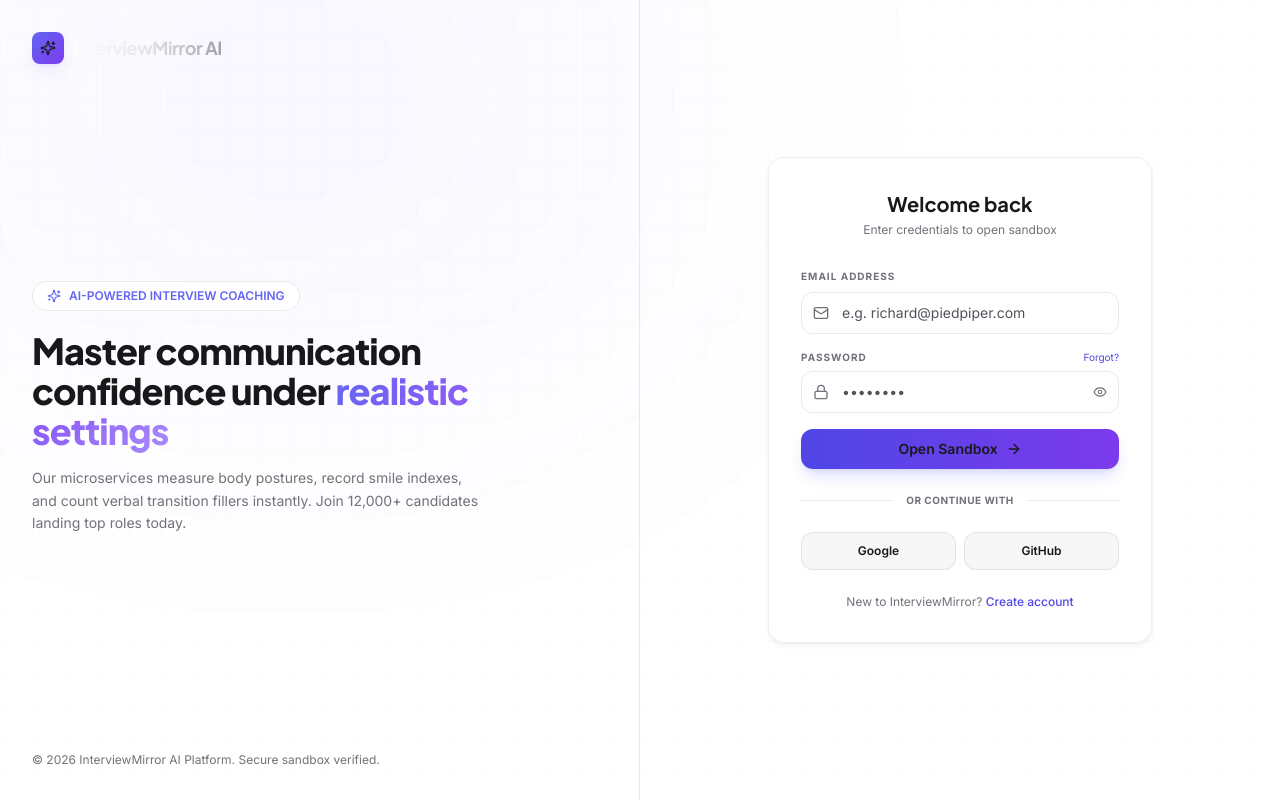
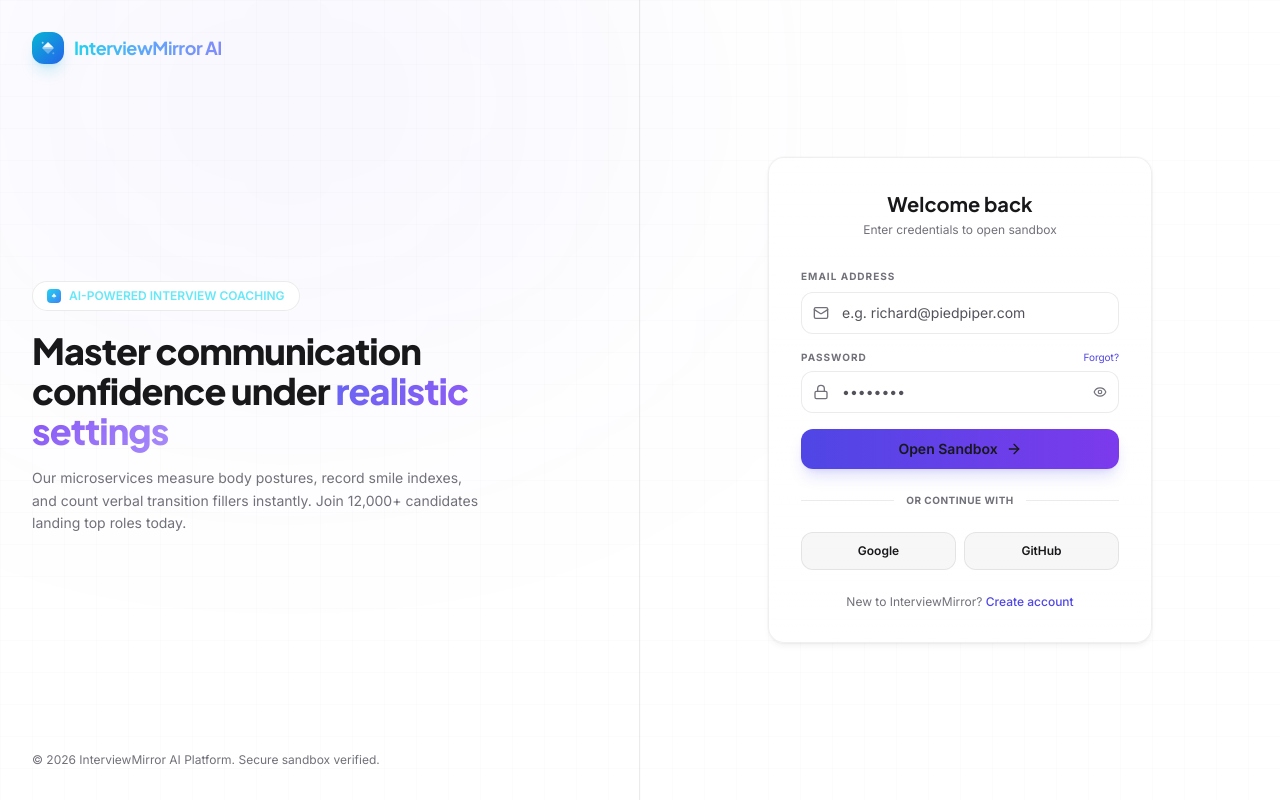
Before and after one commit to Srikar-Merugu/InterviewMirror-AI, a Next.js app in the folder apps/frontend/: page /auth in a window 1280 px wide. Built offline with nearby package versions, Linux system fonts and the light colour scheme; no server answers.

Commit message:
feat: unified brand identity system — centralized Logo component, animated loading, consistent cyan-blue gradients across navbar, dashboard, auth, footer

```diff
--- a/apps/frontend/src/app/auth/page.tsx
+++ b/apps/frontend/src/app/auth/page.tsx
@@ -5,7 +5,6 @@ import Link from "next/link";
 import { useRouter } from "next/navigation";
 import { motion, AnimatePresence } from "framer-motion";
 import {
-  Sparkles,
   Mail,
   Lock,
   User,
@@ -13,11 +12,11 @@ import {
   EyeOff,
   Loader2,
   ArrowRight,
-  ChevronRight,
 } from "lucide-react";
 import { GLASSMORPHISM_STYLES } from "@interviewmirror/ui";
 import { Button } from "@/components/ui/Button";
 import { Input } from "@/components/ui/Input";
+import { Logo } from "@/components/ui/Logo";
 
 export default function AuthPage() {
   const router = useRouter();
@@ -118,22 +117,21 @@ export default function AuthPage() {
 
       {/* Left Panel */}
       <div className="hidden md:flex md:w-1/2 flex-col justify-between p-8 relative z-10 border-r border-white/[0.04]">
-        <Link href="/" className="flex items-center gap-2.5 group">
-          <div className="w-8 h-8 rounded-lg bg-gradient-to-br from-indigo-500 to-violet-600 flex items-center justify-center shadow-lg shadow-indigo-500/10">
-            <Sparkles className="w-4 h-4 text-white" />
-          </div>
-          <span className="font-heading font-bold text-lg tracking-tight bg-gradient-to-r from-white via-zinc-200 to-zinc-400 bg-clip-text text-transparent">
-            InterviewMirror AI
-          </span>
-        </Link>
+        <Logo variant="horizontal" size="md" href="/" glow />
 
         <div className="max-w-md my-auto">
           <motion.div
             initial={{ opacity: 0, y: 15 }}
             animate={{ opacity: 1, y: 0 }}
-            className="inline-flex items-center gap-2 bg-white/[0.03] border border-white/[0.06] text-indigo-300 px-3.5 py-1.5 rounded-full text-xs font-semibold mb-5"
+            className="inline-flex items-center gap-2 bg-white/[0.03] border border-white/[0.06] text-cyan-300 px-3.5 py-1.5 rounded-full text-xs font-semibold mb-5"
           >
-            <Sparkles className="w-3.5 h-3.5" />
+            <div className="w-3.5 h-3.5 rounded bg-gradient-to-br from-cyan-400 to-blue-500 flex items-center justify-center">
+              <svg viewBox="0 0 12 12" fill="none" className="w-2 h-2">
+                <polygon points="6,2 9.5,7 2.5,7" fill="white" opacity="0.95" />
+                <polygon points="6,10 9.5,5 2.5,5" fill="white" opacity="0.35" />
+                <rect x="2.5" y="5.5" width="7" height="1" rx="0.5" fill="white" opacity="0.7" />
+              </svg>
+            </div>
             <span>AI-POWERED INTERVIEW COACHING</span>
           </motion.div>
 
@@ -166,12 +164,9 @@ export default function AuthPage() {
 
       {/* Right Panel - Form */}
       <div className="flex-1 flex flex-col justify-center items-center p-6 relative z-10">
-        <Link href="/" className="flex md:hidden items-center gap-2.5 mb-8">
-          <div className="w-8 h-8 rounded-lg bg-gradient-to-br from-indigo-500 to-violet-600 flex items-center justify-center">
-            <Sparkles className="w-4 h-4 text-white" />
-          </div>
-          <span className="font-heading font-bold text-lg text-white">InterviewMirror AI</span>
-        </Link>
+        <div className="flex md:hidden mb-8">
+          <Logo variant="horizontal" size="md" href="/" glow />
+        </div>
 
         <motion.div
           initial={{ opacity: 0, scale: 0.97 }}
--- a/apps/frontend/src/app/dashboard/layout.tsx
+++ b/apps/frontend/src/app/dashboard/layout.tsx
@@ -5,7 +5,6 @@ import Link from "next/link";
 import { usePathname, useRouter } from "next/navigation";
 import { motion, AnimatePresence } from "framer-motion";
 import {
-  Sparkles,
   Camera,
   BarChart3,
   Settings,
@@ -20,6 +19,7 @@ import {
   ChevronLeft,
   ChevronRight,
 } from "lucide-react";
+import { Logo, LogoIcon } from "../../components/ui/Logo";
 import { getAuthHeaders } from "../../utils/auth";
 
 export default function DashboardLayout({
@@ -117,17 +117,11 @@ export default function DashboardLayout({
         <div className="flex flex-col">
           {/* Logo */}
           <div className={`flex items-center py-5 ${collapsed ? "justify-center px-0" : "justify-between px-4"}`} style={{ borderColor: "var(--color-border)" }}>
-            <Link
-              href="/dashboard/home"
-              className="flex items-center gap-3 overflow-hidden"
-            >
-              <div className="w-8 h-8 rounded-lg bg-gradient-to-br from-indigo-500 to-violet-600 flex items-center justify-center flex-shrink-0 shadow-lg shadow-indigo-500/10">
-                <Sparkles className="w-4 h-4 text-white" />
-              </div>
-              {!collapsed && (
-                <span className="font-heading font-bold text-sm truncate" style={{ color: "var(--color-text)" }}>InterviewMirror</span>
-              )}
-            </Link>
+            {collapsed ? (
+              <LogoIcon size="sm" glow />
+            ) : (
+              <Logo variant="horizontal" size="sm" href="/dashboard/home" showText />
+            )}
 
             {!collapsed && (
               <button
@@ -334,10 +328,7 @@ export default function DashboardLayout({
                 style={{ backgroundColor: "var(--color-sidebar)", borderColor: "var(--color-border)" }}
               >
                 <div className="flex items-center justify-between p-4" style={{ borderBottom: "1px solid var(--color-border)" }}>
-                  <span className="font-heading font-bold text-sm flex items-center gap-2" style={{ color: "var(--color-text)" }}>
-                    <Sparkles className="w-4 h-4 text-indigo-400" />
-                    InterviewMirror
-                  </span>
+                  <Logo variant="horizontal" size="sm" href="/dashboard/home" showText glow={false} />
                   <button
                     onClick={() => setMobileOpen(false)}
                     className="transition-colors"
--- a/apps/frontend/src/app/page.tsx
+++ b/apps/frontend/src/app/page.tsx
@@ -3,6 +3,7 @@
 import React, { useState, useEffect } from "react";
 import Link from "next/link";
 import { motion, AnimatePresence } from "framer-motion";
+import { Logo } from "@/components/ui/Logo";
 import {
   Sparkles,
   Camera,
@@ -620,14 +621,7 @@ export default function LandingPage() {
       <footer className="border-t border-white/[0.03] bg-[#0a0a0b]">
         <div className="max-w-7xl mx-auto px-4 sm:px-6 lg:px-8 py-10">
           <div className="flex flex-col md:flex-row items-center justify-between gap-6">
-            <div className="flex items-center gap-2.5">
-              <div className="w-7 h-7 rounded-lg bg-gradient-to-br from-indigo-500 to-violet-600 flex items-center justify-center shadow-lg shadow-indigo-500/10">
-                <Sparkles className="w-3.5 h-3.5 text-white" />
-              </div>
-              <span className="font-heading font-bold text-sm text-zinc-400">
-                InterviewMirror AI
-              </span>
-            </div>
+            <Logo variant="horizontal" size="sm" href="/" showText glow={false} />
             <div className="flex items-center gap-6 text-xs text-zinc-600">
               <span className="hover:text-zinc-400 transition-colors cursor-pointer">Security Policy</span>
               <span className="hover:text-zinc-400 transition-colors cursor-pointer">Terms of Service</span>
--- /dev/null
+++ b/apps/frontend/src/components/ui/Logo.tsx
@@ -0,0 +1,97 @@
+"use client";
+
+import React from "react";
+import Link from "next/link";
+
+type LogoVariant = "horizontal" | "icon-only" | "mark" | "animated";
+
+interface LogoProps {
+  variant?: LogoVariant;
+  size?: "sm" | "md" | "lg";
+  href?: string;
+  showText?: boolean;
+  className?: string;
+  glow?: boolean;
+}
+
+const sizeMap = {
+  sm: { box: "w-7 h-7", icon: "w-3.5 h-3.5", text: "text-sm", svgSize: 20 },
+  md: { box: "w-8 h-8", icon: "w-4 h-4", text: "text-lg", svgSize: 24 },
+  lg: { box: "w-10 h-10", icon: "w-5 h-5", text: "text-xl", svgSize: 28 },
+};
+
+export function LogoIcon({ size = "md", className = "", glow = false }: { size?: "sm" | "md" | "lg"; className?: string; glow?: boolean }) {
+  const s = sizeMap[size];
+  return (
+    <div
+      className={`relative flex items-center justify-center flex-shrink-0 rounded-xl bg-gradient-to-br from-cyan-500 to-blue-600 ${s.box} ${glow ? "shadow-lg shadow-cyan-500/20" : "shadow-lg shadow-cyan-500/10"} transition-all duration-300 ${className}`}
+    >
+      <svg
+        viewBox="0 0 24 24"
+        fill="none"
+        xmlns="http://www.w3.org/2000/svg"
+        className={s.icon}
+      >
+        <polygon points="12,3 20,11 4,11" fill="white" opacity="0.95" />
+        <polygon points="12,21 20,13 4,13" fill="white" opacity="0.35" />
+        <rect x="3.5" y="11" width="17" height="2" rx="1" fill="white" opacity="0.7" />
+        <circle cx="4" cy="4" r="1.5" fill="white" opacity="0.6" />
+        <circle cx="20" cy="20" r="1.5" fill="white" opacity="0.3" />
+      </svg>
+    </div>
+  );
+}
+
+export function Logo({
+  variant = "horizontal",
+  size = "md",
+  href = "/",
+  showText = true,
+  className = "",
+  glow = true,
+}: LogoProps) {
+  const s = sizeMap[size];
+
+  const content = (
+    <div className={`flex items-center gap-2.5 group ${className}`}>
+      <LogoIcon size={size} glow={glow} />
+      {showText && variant !== "icon-only" && (
+        <span
+          className={`font-heading font-bold ${s.text} tracking-tight bg-gradient-to-r from-cyan-400 via-blue-400 to-indigo-400 bg-clip-text text-transparent transition-all duration-300`}
+        >
+          InterviewMirror AI
+        </span>
+      )}
+    </div>
+  );
+
+  if (href) {
+    return <Link href={href}>{content}</Link>;
+  }
+
+  return content;
+}
+
+export function AnimatedLogo({ size = "lg", text = "InterviewMirror AI" }: { size?: "sm" | "md" | "lg"; text?: string }) {
+  const s = sizeMap[size];
+  return (
+    <div className="flex flex-col items-center justify-center gap-4">
+      <div className="relative animate-pulse-soft">
+        <div className="absolute inset-0 rounded-xl bg-gradient-to-br from-cyan-500 to-blue-600 blur-xl opacity-50 animate-pulse" />
+        <LogoIcon size={size} glow />
+      </div>
+      <div className="flex flex-col items-center gap-1">
+        <span
+          className={`font-heading font-bold ${s.text} tracking-tight bg-gradient-to-r from-cyan-400 via-blue-400 to-indigo-400 bg-clip-text text-transparent`}
+        >
+          {text}
+        </span>
+        <div className="flex gap-1 mt-1">
+          <span className="w-1.5 h-1.5 rounded-full bg-cyan-400 animate-bounce" style={{ animationDelay: "0ms" }} />
+          <span className="w-1.5 h-1.5 rounded-full bg-blue-400 animate-bounce" style={{ animationDelay: "150ms" }} />
+          <span className="w-1.5 h-1.5 rounded-full bg-indigo-400 animate-bounce" style={{ animationDelay: "300ms" }} />
+        </div>
+      </div>
+    </div>
+  );
+}
--- a/apps/frontend/src/components/ui/Navbar.tsx
+++ b/apps/frontend/src/components/ui/Navbar.tsx
@@ -3,7 +3,8 @@
 import React, { useState, useEffect } from "react";
 import Link from "next/link";
 import { motion, AnimatePresence } from "framer-motion";
-import { Sparkles, Menu, X, ChevronRight } from "lucide-react";
+import { Menu, X, ChevronRight } from "lucide-react";
+import { Logo } from "./Logo";
 
 const NAV_ITEMS = [
   { label: "Features", href: "/#features" },
@@ -32,14 +33,7 @@ export function Navbar() {
       <div className="max-w-7xl mx-auto px-4 sm:px-6 lg:px-8">
         <div className="flex items-center justify-between h-16">
           {/* Logo */}
-          <Link href="/" className="flex items-center gap-2.5 group">
-            <div className="w-8 h-8 rounded-lg bg-gradient-to-br from-indigo-500 to-violet-600 flex items-center justify-center shadow-lg shadow-indigo-500/20 group-hover:shadow-indigo-500/30 transition-shadow duration-300">
-              <Sparkles className="w-4 h-4 text-white" />
-            </div>
-            <span className="font-heading font-bold text-lg tracking-tight bg-gradient-to-r from-white via-zinc-200 to-zinc-400 bg-clip-text text-transparent">
-              InterviewMirror
-            </span>
-          </Link>
+          <Logo variant="horizontal" size="md" href="/" glow />
 
           {/* Desktop Nav */}
           <nav className="hidden md:flex items-center gap-1">
--- a/apps/frontend/tailwind.config.ts
+++ b/apps/frontend/tailwind.config.ts
@@ -96,6 +96,10 @@ const config: Config = {
           "linear-gradient(135deg, #6366f1 0%, #8b5cf6 50%, #a78bfa 100%)",
         "premium-gradient-subtle":
           "linear-gradient(135deg, rgba(99,102,241,0.1) 0%, rgba(139,92,246,0.1) 50%, rgba(167,139,250,0.1) 100%)",
+        "brand-gradient":
+          "linear-gradient(135deg, #06b6d4 0%, #3b82f6 100%)",
+        "brand-gradient-subtle":
+          "linear-gradient(135deg, rgba(6,182,212,0.1) 0%, rgba(59,130,246,0.1) 100%)",
         "glass-gradient":
           "linear-gradient(180deg, rgba(255,255,255,0.05) 0%, rgba(255,255,255,0.01) 100%)",
       },
@@ -107,6 +111,7 @@ const config: Config = {
         "premium-xl": "0 25px 50px -12px rgba(0,0,0,0.4), 0 0 0 1px rgba(255,255,255,0.05)",
         "glow-indigo": "0 0 20px rgba(99,102,241,0.15), 0 0 40px rgba(99,102,241,0.05)",
         "glow-violet": "0 0 20px rgba(139,92,246,0.15), 0 0 40px rgba(139,92,246,0.05)",
+        "glow-cyan": "0 0 20px rgba(6,182,212,0.15), 0 0 40px rgba(6,182,212,0.05)",
       },
       transitionTimingFunction: {
         "premium": "cubic-bezier(0.16, 1, 0.3, 1)",
```
Also changed, not shown: apps/frontend/src/app/auth/github/page.tsx (+6 -6 lines), apps/frontend/src/app/auth/google/page.tsx (+4 -3 lines), apps/frontend/src/app/loading.tsx (added, +10 -0 lines), apps/frontend/src/app/pricing/page.tsx (+8 -2 lines).
